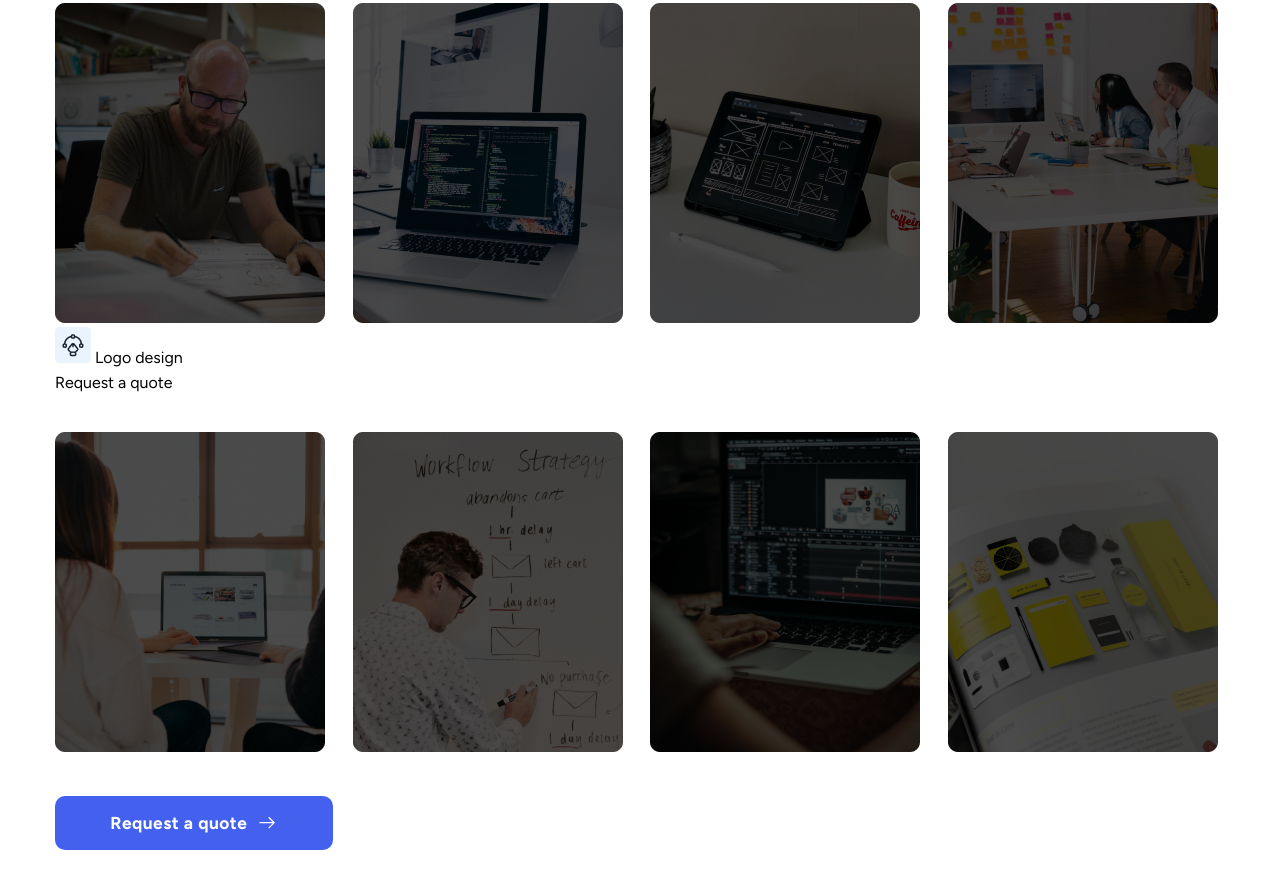
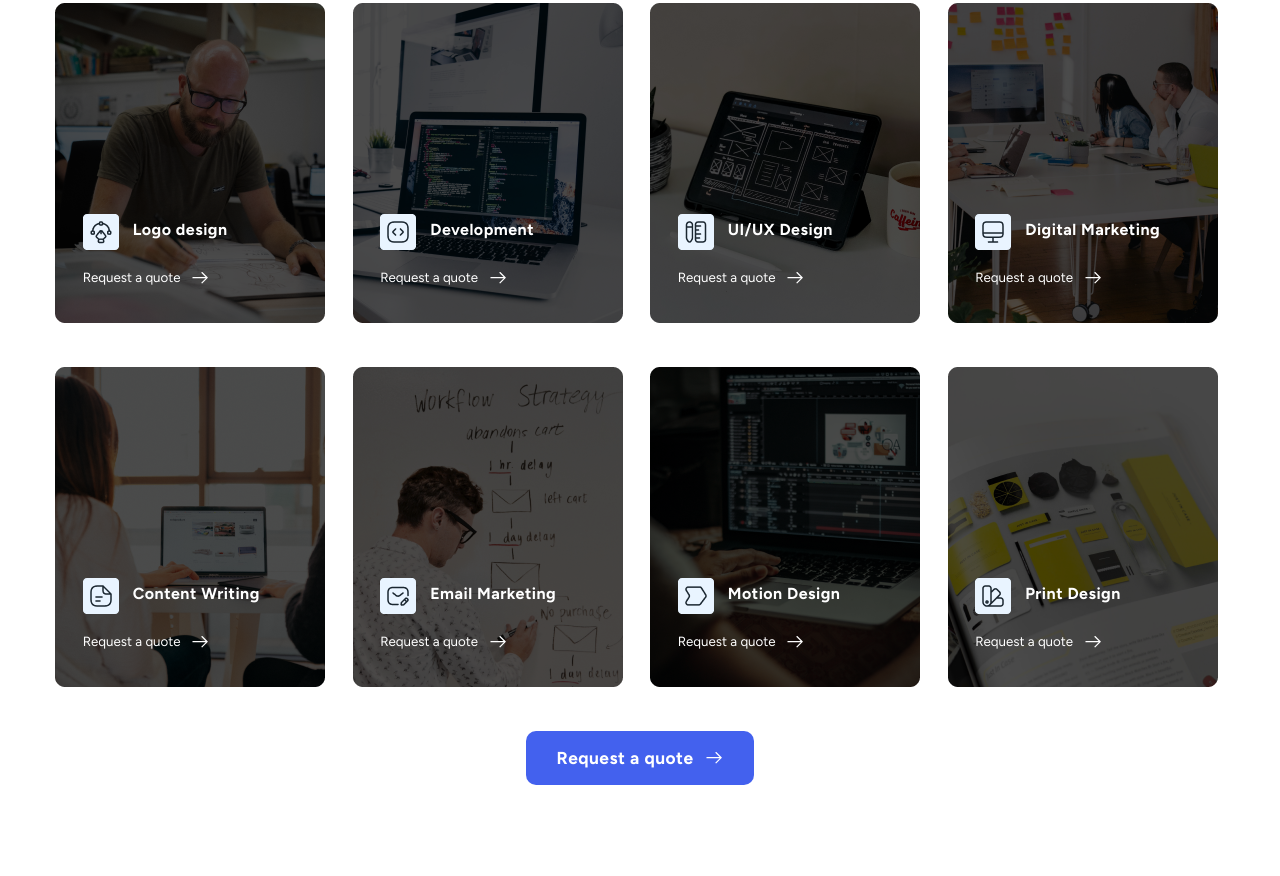
Before and after one commit to minimanimox/chandan-design-agency-website, a plain HTML site: page index.html in a window 1280 px wide. Shown: the part 1824-2700 px from the top of the page. Drawn offline with Linux system fonts and the light colour scheme.

Commit message:
[feat] Fix section3

```diff
--- a/css/desktop.css
+++ b/css/desktop.css
@@ -249,6 +249,7 @@ header {
 
 .section3-container {
   .wrapper {
+    .link-wrapper {
       display: grid;
       grid-template-columns: repeat(4, 1fr);
 
@@ -256,20 +257,51 @@ header {
       column-gap: 20px;
 
       .link-container {
+        position: relative;
+
         .link-content {
           img {
-          z-index: -1;
+            position: absolute;
+            top: 65%;
+            left: 10%;
           }
 
           span {
-          z-index: 1;
+            position: absolute;
+            top: 67%;
+            left: 28%;
+
+            color: white;
+            font-weight: bold;
+            letter-spacing: 0.5px;
+          }
+
+          p {
+            position: absolute;
+            top: 82%;
+            left: 10%;
+
+            color: white;
+            font-size: 10pt;
+
+            img {
+              position: absolute;
+              top: -12%;
+              left: 110%;
+            }
+          }
         }
       }
     }
 
-
+    button {
+      margin: 40px auto;
+      padding-left: 30px;
+      padding-right: 30px;
     }
   }
+}
+
 .section6-container {
   .wrapper {
     display: grid;
--- a/index.html
+++ b/index.html
@@ -74,38 +74,73 @@
       <section class="section3-container">
         <h2>Our <span>Services</span></h2>
         <div class="wrapper">
+          <div class="link-wrapper">
           <div class="link-container">
             <img src="./assets/Logo-design.png" alt="Logo design">
             <div class="link-content">
-              <img src="./assets/Icon-1.png" alt="logo design icon">
+              <img src="./assets/Icon-1.png" alt="Logo design icon">
               <span>Logo design</span>
               <p>Request a quote <img src="./assets/Arrow.png" alt="white-arrow"></p>
             </div>
           </div>
           <div class="link-container">
             <img src="./assets/Development.png" alt="Development">
+            <div class="link-content">
+              <img src="./assets/Icon-2.png" alt="Development icon">
+              <span>Development</span>
+              <p>Request a quote <img src="./assets/Arrow.png" alt="white-arrow"></p>
+            </div>
           </div>
           <div class="link-container">
             <img src="./assets/Uiux.png" alt="UI/UX Design">
+            <div class="link-content">
+              <img src="./assets/Icon-3.png" alt="UI/UX design icon">
+              <span>UI/UX Design</span>
+              <p>Request a quote <img src="./assets/Arrow.png" alt="white-arrow"></p>
+            </div>
           </div>
           <div class="link-container">
             <img src="./assets/Digital.png" alt="Digital Margeting">
+            <div class="link-content">
+              <img src="./assets/Icon-4.png" alt="Deigital Marketing icon">
+              <span>Digital Marketing</span>
+              <p>Request a quote <img src="./assets/Arrow.png" alt="white-arrow"></p>
+            </div>
           </div>
           <div class="link-container">
             <img src="./assets/Content.png" alt="Content Writing">
+            <div class="link-content">
+              <img src="./assets/Icon-5.png" alt="Content Writing icon">
+              <span>Content Writing</span>
+              <p>Request a quote <img src="./assets/Arrow.png" alt="white-arrow"></p>
+            </div>
           </div>
           <div class="link-container">
             <img src="./assets/Email.png" alt="Email Marketing">
+            <div class="link-content">
+              <img src="./assets/Icon-6.png" alt="Email Marketing icon">
+              <span>Email Marketing</span>
+              <p>Request a quote <img src="./assets/Arrow.png" alt="white-arrow"></p>
+            </div>
           </div>
           <div class="link-container">
             <img src="./assets/Motion.png" alt="Motion Design">
+            <div class="link-content">
+              <img src="./assets/Icon-7.png" alt="Motion Design icon">
+              <span>Motion Design</span>
+              <p>Request a quote <img src="./assets/Arrow.png" alt="white-arrow"></p>
+            </div>
           </div>
           <div class="link-container">
             <img src="./assets/Print.png" alt="Print Design">
+            <div class="link-content">
+              <img src="./assets/Icon-8.png" alt="Print Design icon">
+              <span>Print Design</span>
+              <p>Request a quote <img src="./assets/Arrow.png" alt="white-arrow"></p>
+            </div>
           </div>
-
+        </div>
           <button class="blue-button">Request a quote <img src="./assets/Arrow.png" alt="white-arrow"></button>
-
         </div>
       </section>
       <section class="section4-container">
```
Lines whose indentation alone changed are shown as unchanged.
